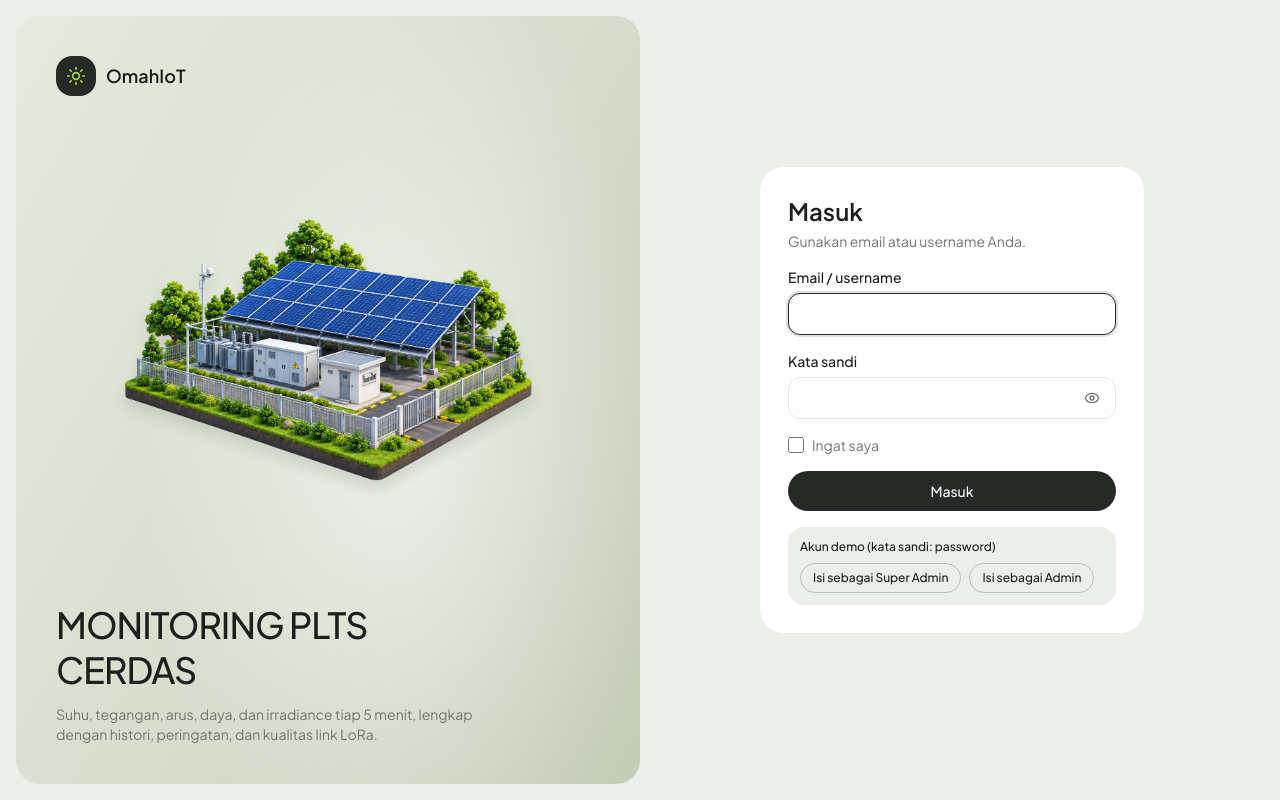
After one commit to bayu3prayitno/dashboard_plts, a Laravel app: page /login in a window 1280 px wide. The commit adds this page. Run offline with Laravel 12, Linux system fonts and the light colour scheme; style sheets or scripts are compiled from the project's sources.

Commit message:
add login page

```diff
--- /dev/null
+++ b/app/Http/Controllers/Auth/LoginController.php
@@ -0,0 +1,61 @@
+<?php
+
+namespace App\Http\Controllers\Auth;
+
+use App\Http\Controllers\Controller;
+use Illuminate\Http\RedirectResponse;
+use Illuminate\Http\Request;
+use Illuminate\Support\Facades\Auth;
+use Illuminate\Support\Facades\RateLimiter;
+use Illuminate\Support\Str;
+use Illuminate\Validation\ValidationException;
+use Illuminate\View\View;
+
+class LoginController extends Controller
+{
+    public function create(): View
+    {
+        return view('auth.login');
+    }
+
+    public function store(Request $request): RedirectResponse
+    {
+        $data = $request->validate([
+            'login' => ['required', 'string'],
+            'password' => ['required', 'string'],
+        ], [], ['login' => 'email / username', 'password' => 'kata sandi']);
+
+        // Batasi percobaan: 5 kali per menit per (login + IP)
+        $key = Str::transliterate(Str::lower($data['login']).'|'.$request->ip());
+        if (RateLimiter::tooManyAttempts($key, 5)) {
+            throw ValidationException::withMessages([
+                'login' => 'Terlalu banyak percobaan. Coba lagi dalam '.RateLimiter::availableIn($key).' detik.',
+            ]);
+        }
+
+        // Boleh masuk dengan email atau username (kolom name)
+        $field = filter_var($data['login'], FILTER_VALIDATE_EMAIL) ? 'email' : 'name';
+
+        if (! Auth::attempt([$field => $data['login'], 'password' => $data['password']], $request->boolean('remember'))) {
+            RateLimiter::hit($key);
+
+            throw ValidationException::withMessages([
+                'login' => 'Email/username atau kata sandi salah.',
+            ]);
+        }
+
+        RateLimiter::clear($key);
+        $request->session()->regenerate();
+
+        return redirect()->intended(route('dashboard.index'));
+    }
+
+    public function destroy(Request $request): RedirectResponse
+    {
+        Auth::logout();
+        $request->session()->invalidate();
+        $request->session()->regenerateToken();
+
+        return redirect()->route('login');
+    }
+}
--- a/app/Providers/AppServiceProvider.php
+++ b/app/Providers/AppServiceProvider.php
@@ -29,7 +29,8 @@ class AppServiceProvider extends ServiceProvider
             $alerts = DashboardController::mockAlerts($now);
 
             $view->with([
-                'layoutUser' => ['nama' => 'Rina Wulandari', 'role' => 'Super Admin'],
+                // Halaman ber-layout ini selalu di balik middleware auth. Peran belum ada di tabel users.
+                'layoutUser' => ['nama' => auth()->user()?->name ?? 'Tamu', 'role' => 'Admin'],
                 'layoutActiveAlerts' => count(array_filter($alerts, fn ($a) => $a['status'] !== 'selesai')),
                 'layoutFreshAlerts' => array_values(array_filter($alerts, fn ($a) => $a['status'] === 'baru')),
                 'layoutDevices' => array_map(fn ($d) => [
--- /dev/null
+++ b/resources/views/auth/login.blade.php
@@ -0,0 +1,115 @@
+<!DOCTYPE html>
+<html lang="id">
+<head>
+    <meta charset="UTF-8">
+    <meta name="viewport" content="width=device-width, initial-scale=1.0">
+    <title>Masuk - OmahIoT</title>
+    <link rel="preconnect" href="https://fonts.googleapis.com">
+    <link rel="preconnect" href="https://fonts.gstatic.com" crossorigin>
+    <link href="https://fonts.googleapis.com/css2?family=Plus+Jakarta+Sans:wght@400;500;600;700&display=swap" rel="stylesheet">
+    @vite(['resources/css/app.css', 'resources/js/app.js'])
+</head>
+@php
+    $input = 'w-full rounded-xl border border-line bg-white px-3 py-2.5 text-sm outline-none focus:border-primary focus:ring-2 focus:ring-primary/15';
+    // Akun demo hanya ditampilkan di lingkungan lokal (dibuat oleh DatabaseSeeder)
+    $demo = app()->isLocal() ? [
+        ['Super Admin', 'superadmin@omahiot.example'],
+        ['Admin', 'admin@omahiot.example'],
+    ] : [];
+@endphp
+<body class="font-sans antialiased">
+<div class="grid min-h-screen p-3 lg:grid-cols-2 lg:p-4">
+
+    {{-- Panel hero (desktop) --}}
+    <div class="hero-surface relative hidden flex-col justify-between overflow-hidden rounded-3xl p-10 lg:flex">
+        <div class="flex items-center gap-2.5">
+            <span class="grid size-10 place-items-center rounded-2xl bg-primary text-lime"><x-icon name="sun" :size="20" /></span>
+            <span class="text-lg font-semibold">OmahIoT</span>
+        </div>
+        <img src="{{ asset('images/plts-3D.png') }}" alt=""
+            class="pointer-events-none mx-auto max-h-[52vh] object-contain drop-shadow-xl select-none">
+        <div>
+            <p class="max-w-md text-4xl leading-tight font-medium tracking-tight uppercase">Monitoring PLTS Cerdas</p>
+            <p class="mt-3 max-w-md text-sm text-muted">
+                Suhu, tegangan, arus, daya, dan irradiance tiap 5 menit, lengkap dengan histori, peringatan, dan kualitas link LoRa.
+            </p>
+        </div>
+    </div>
+
+    {{-- Form --}}
+    <div class="flex flex-col items-center justify-center gap-6 p-4">
+        {{-- Logo untuk layar kecil --}}
+        <div class="flex items-center gap-2.5 lg:hidden">
+            <span class="grid size-10 place-items-center rounded-2xl bg-primary text-lime"><x-icon name="sun" :size="20" /></span>
+            <span class="text-lg font-semibold">OmahIoT</span>
+        </div>
+
+        <form method="POST" action="{{ route('login.store') }}" class="w-full max-w-sm space-y-4 rounded-3xl bg-white p-7" novalidate>
+            @csrf
+            <div>
+                <h1 class="text-2xl font-semibold">Masuk</h1>
+                <p class="mt-1 text-sm text-muted">Gunakan email atau username Anda.</p>
+            </div>
+
+            <label class="block text-sm">
+                <span class="mb-1.5 block font-medium">Email / username</span>
+                <input name="login" value="{{ old('login') }}" autocomplete="username" autofocus required
+                    class="{{ $input }} @error('login') border-red-300 @enderror">
+            </label>
+
+            <label class="block text-sm">
+                <span class="mb-1.5 block font-medium">Kata sandi</span>
+                <span class="relative block">
+                    <input type="password" name="password" autocomplete="current-password" required
+                        class="{{ $input }} pr-11 @error('password') border-red-300 @enderror" data-password>
+                    <button type="button" data-toggle-password aria-label="Tampilkan kata sandi"
+                        class="absolute top-1/2 right-2 grid size-8 -translate-y-1/2 place-items-center rounded-lg text-muted hover:bg-canvas hover:text-ink">
+                        <x-icon name="eye" :size="16" />
+                    </button>
+                </span>
+            </label>
+
+            <label class="flex items-center gap-2 text-sm text-muted">
+                <input type="checkbox" name="remember" value="1" @checked(old('remember'))
+                    class="size-4 rounded border-line accent-primary">
+                Ingat saya
+            </label>
+
+            @if ($errors->any())
+                <p class="text-sm text-red-700" role="alert">{{ $errors->first() }}</p>
+            @endif
+
+            <button type="submit" class="btn btn-primary w-full">Masuk</button>
+
+            @if ($demo)
+                <div class="rounded-2xl bg-canvas p-3 text-xs text-muted">
+                    <p class="font-medium text-ink">Akun demo (kata sandi: password)</p>
+                    <div class="mt-2 flex flex-wrap gap-2">
+                        @foreach ($demo as [$role, $email])
+                            <button type="button" class="btn btn-outline btn-sm" data-demo="{{ $email }}">Isi sebagai {{ $role }}</button>
+                        @endforeach
+                    </div>
+                </div>
+            @endif
+        </form>
+    </div>
+</div>
+
+<script>
+(function () {
+    const form = document.querySelector('form');
+    const pwd = form.querySelector('[data-password]');
+    const toggle = form.querySelector('[data-toggle-password]');
+    toggle.addEventListener('click', () => {
+        const show = pwd.type === 'password';
+        pwd.type = show ? 'text' : 'password';
+        toggle.setAttribute('aria-label', show ? 'Sembunyikan kata sandi' : 'Tampilkan kata sandi');
+    });
+    form.querySelectorAll('[data-demo]').forEach((b) => b.addEventListener('click', () => {
+        form.login.value = b.dataset.demo;
+        pwd.value = 'password';
+    }));
+})();
+</script>
+</body>
+</html>
--- a/resources/views/components/icon.blade.php
+++ b/resources/views/components/icon.blade.php
@@ -24,6 +24,7 @@
         'globe' => '<circle cx="12" cy="12" r="10"/><path d="M12 2a14.5 14.5 0 0 0 0 20 14.5 14.5 0 0 0 0-20"/><path d="M2 12h20"/>',
         'pencil' => '<path d="M21.174 6.812a1 1 0 0 0-3.986-3.987L3.842 16.174a2 2 0 0 0-.5.83l-1.321 4.352a.5.5 0 0 0 .623.622l4.353-1.32a2 2 0 0 0 .83-.497z"/><path d="m15 5 4 4"/>',
         'clock' => '<circle cx="12" cy="12" r="10"/><path d="M12 6v6l4 2"/>',
+        'eye' => '<path d="M2.062 12.348a1 1 0 0 1 0-.696 10.75 10.75 0 0 1 19.876 0 1 1 0 0 1 0 .696 10.75 10.75 0 0 1-19.876 0"/><circle cx="12" cy="12" r="3"/>',
         'x' => '<path d="M18 6 6 18M6 6l12 12"/>',
         'radio' => '<path d="M4.9 19.1C1 15.2 1 8.8 4.9 4.9"/><path d="M7.8 16.2c-2.3-2.3-2.3-6.1 0-8.5"/><circle cx="12" cy="12" r="2"/><path d="M16.2 7.8c2.3 2.3 2.3 6.1 0 8.5"/><path d="M19.1 4.9C23 8.8 23 15.1 19.1 19"/>',
     ];
--- a/routes/web.php
+++ b/routes/web.php
@@ -7,14 +7,22 @@ use App\Http\Controllers\AlertController;
 use App\Http\Controllers\HistoricalDataController;
 use App\Http\Controllers\GatewayController;
 use App\Http\Controllers\SettingsController;
+use App\Http\Controllers\Auth\LoginController;
+
+// Autentikasi
+Route::middleware('guest')->group(function () {
+    Route::get('/login', [LoginController::class, 'create'])->name('login');
+    Route::post('/login', [LoginController::class, 'store'])->name('login.store');
+});
+Route::post('/logout', [LoginController::class, 'destroy'])->middleware('auth')->name('logout');
 
 // Redirect root to dashboard
 Route::get('/', function () {
     return redirect('/dashboard');
 });
 
-// Dashboard Routes (for testing - uncomment ['auth'] middleware after implementing login)
-Route::group([], function () {
+// Semua halaman dashboard wajib login; tamu diarahkan ke /login (route bernama 'login')
+Route::middleware('auth')->group(function () {
     // Dashboard
     Route::get('/dashboard', [DashboardController::class, 'index'])->name('dashboard.index');
 
```
Also changed, not shown: database/seeders/DatabaseSeeder.php (+11 -6 lines), resources/views/layouts/app.blade.php (+16 -6 lines), tests/Feature/ExampleTest.php (+2 -3 lines), tests/Feature/LoginTest.php (added, +87 -0 lines).
